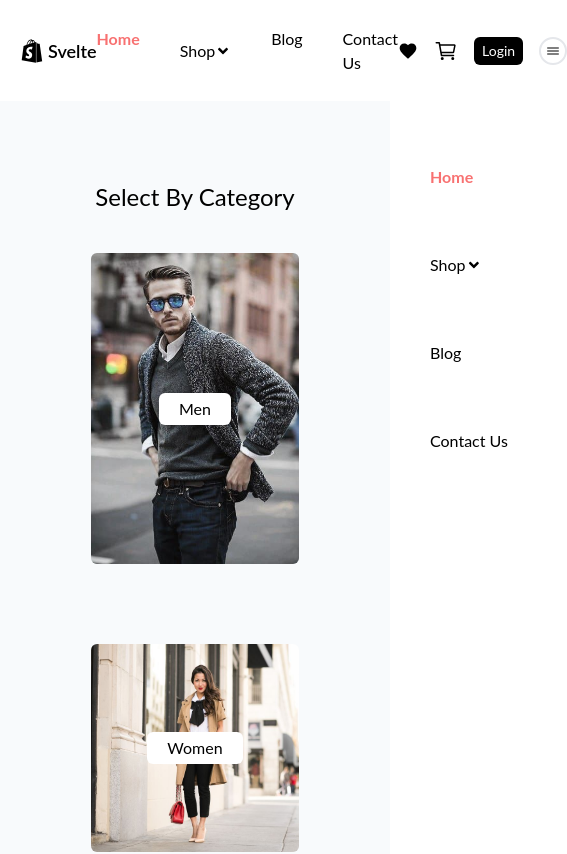
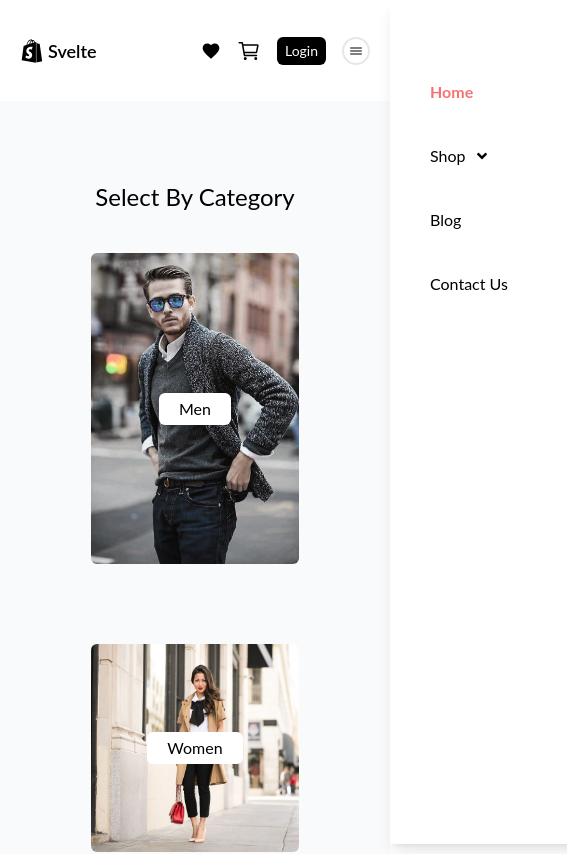
Before and after one commit to Chamaali/Clothing-Store, a React app in the folder client/: page /home in a window 390 px wide. Shown: the top 854 px of the page, 567 px wide, since content can reach past the window. Built offline with nearby package versions, Linux system fonts and the light colour scheme; the HTML template or start-up script is replaced by a standard one.

Commit message:
mobile nav

```diff
--- a/client/src/components/navigationBar/NavBar.jsx
+++ b/client/src/components/navigationBar/NavBar.jsx
@@ -20,13 +20,13 @@ function NavBar() {
   const dispatch = useDispatch()
 
   const isLoggedIn = useSelector(authSliceSelector)
-  const activeLink = 'text-red-400 font-bold '
+  const activeLink = 'text-red-400 font-bold'
   const inActiveLink = 'text-black hover:text-red-400'
 
   const toggleMenu = () =>{
     setIsMenuOpen(!isMenuOpen)
-    setIsDropDownOpen(false)
   }
+
   const toggleDropDown = () =>{
     setIsDropDownOpen(!isDropDownOpen)
   }
@@ -38,73 +38,118 @@ function NavBar() {
       dispatch(userLogOut());
       document.cookie = 'token=; path=/;';
       navigate('/login');
-
     } catch (err) {
       console.error('Logout failed:', err);
     }
   };
 
-
-
   return (
     <>
-    <div className=' h-[12vh] flex justify-between items-center px-10  top-0  max-md:px-5 bg-white sticky z-10'>
+      <div className='h-[12vh] flex justify-between items-center px-10 max-md:px-5 bg-white sticky top-0 z-10'>
+
         <Link to='/home'>
           <div className='flex items-center gap-1'>
             <FaShopify className='w-8 h-8 max-sm:w-6 max-sm:h-6'/>
             <h3 className='text-xl font-semibold max-sm:text-lg'>Svelte</h3>
           </div>
         </Link>
-      <div className=' max-mdxl:hidden'>
+
+        <div className='hidden md:flex'>
           <ul className='flex gap-10'>
             <NavLink to='/home' className={({isActive}) => ( isActive ? activeLink : inActiveLink )}>
               <li>Home</li>
             </NavLink>
-          <li onClick={toggleDropDown} className='flex items-center cursor-pointer'>Shop <FaAngleDown/></li>
+
+            <li onClick={toggleDropDown} className='flex items-center cursor-pointer relative'>
+              Shop <FaAngleDown/>
+              {/*  Desktop dropdown here */}
+              {isDropDownOpen && (
+                <div className='absolute top-full left-0 bg-white shadow-lg z-20'>
+                  <DropDownMenu toggleDropDown={toggleDropDown}/>
+                </div>
+              )}
+            </li>
+
             <NavLink to='/blog' className={({isActive}) => ( isActive ? activeLink : inActiveLink )}>
               <li>Blog</li>
             </NavLink>
+
             <NavLink to='/contact' className={({isActive}) => ( isActive ? activeLink : inActiveLink )}>
               <li>Contact Us</li>
             </NavLink>
           </ul>
         </div>
+
         <div className='flex items-center gap-5 max-sm:gap-4'>
-        <span className=" hover:text-red-500">
-          <MdFavorite className="w-5 h-5 fill-current stroke6bla6k" />
+          <span className="hover:text-red-500">
+            <MdFavorite className="w-5 h-5" />
           </span>
+
           <NavLink to='/cart' className={({isActive}) => ( isActive ? activeLink : inActiveLink )}>
-          <IoCartOutline className='w-6 h-6 '/>
+            <IoCartOutline className='w-6 h-6'/>
           </NavLink>
 
           { isLoggedIn ?
-          <button className='px-2 py-1 text-white duration-300 bg-black rounded-md max-sm:text-sm hover:scale-95' onClick={handleLogout}>Logout</button>:
+            <button className='px-2 py-1 text-white bg-black rounded-md duration-300 max-sm:text-sm hover:scale-95'
+            onClick={handleLogout}>Logout</button>
+            :
             <NavLink to='/login'>
-            <button className='px-2 py-1 text-white duration-300 bg-black rounded-md max-sm:text-sm hover:scale-95'>Login</button>
+              <button className='px-2 py-1 text-white bg-black rounded-md duration-300 max-sm:text-sm hover:scale-95'>
+                Login
+              </button>
             </NavLink>
           }
-        <div className={`${isMenuOpen ? 'hidden' : 'p-1 border-2 rounded-full mdxl:hidden'}`} onClick={toggleMenu}>
+
+          <div className='md:hidden'>
+            { !isMenuOpen ? (
+              <div className='p-1 border-2 rounded-full cursor-pointer' onClick={toggleMenu}>
                 <IoIosMenu />
               </div>
-        <div className={`${isMenuOpen ? 'p-1 border-2 rounded-full mdxl:hidden' : 'hidden'}`} onClick={toggleMenu}>
+            ) : (
+              <div className='p-1 border-2 rounded-full cursor-pointer' onClick={toggleMenu}>
                 <IoMdClose />
               </div>
+            )}
+          </div>
+
         </div>
       </div>
-      <div>
-      <ul className={`${isMenuOpen ? ' translate-x-0 ' : 'translate-x-full ' } fixed right-0 duration-500  flex flex-col h-full gap-16 px-20 py-16 bg-white max-md:px-10 mdxl:hidden z-10`}>
-        <NavLink to='/home' className={({isActive}) => ( isActive ? activeLink : inActiveLink )} onClick={toggleMenu}><li>Home</li></NavLink>
-        <li onClick={toggleDropDown} className='flex items-center'>Shop <FaAngleDown/></li>
-        <NavLink to='/blog' className={({isActive}) => ( isActive ? activeLink : inActiveLink )} onClick={toggleMenu}>
+
+      {/*  Mobile Slide Menu */}
+      <ul className={`${isMenuOpen ? 'translate-x-0' : 'translate-x-full'}
+        md:hidden fixed right-0 top-0 h-full w-[70%] duration-500 flex flex-col
+        gap-10 px-10 py-20 bg-white z-20 shadow-lg`}>
+
+        <NavLink to='/home' className={({isActive}) => ( isActive ? activeLink : inActiveLink )}
+        onClick={toggleMenu}>
+          <li>Home</li>
+        </NavLink>
+
+        <li onClick={toggleDropDown} className='cursor-pointer'>
+          <div className='flex items-center'>Shop <FaAngleDown className='ml-2'/></div>
+
+          {/*  Mobile dropdown */}
+          {isDropDownOpen && (
+            <div className='mt-3 pl-4'>
+              <DropDownMenu toggleDropDown={toggleDropDown}/>
+            </div>
+          )}
+        </li>
+
+        <NavLink to='/blog' className={({isActive}) => ( isActive ? activeLink : inActiveLink )}
+        onClick={toggleMenu}>
           <li>Blog</li>
         </NavLink>
-        <NavLink to='/contact' className={({isActive}) => ( isActive ? activeLink : inActiveLink )} onClick={toggleMenu}>
+
+        <NavLink to='/contact' className={({isActive}) => ( isActive ? activeLink : inActiveLink )}
+        onClick={toggleMenu}>
           <li>Contact Us</li>
         </NavLink>
       </ul>
-    </div>
-    {isDropDownOpen  && <DropDownMenu toggleDropDown={toggleDropDown}/> }
-    { message !== null && <MessageBox messageTxt={message} onClick={()=>setMessage(null)}/>}
+
+      {message !== null && (
+        <MessageBox messageTxt={message} onClick={() => setMessage(null)} />
+      )}
     </>
   )
 }
```
Lines whose indentation alone changed are shown as unchanged.
